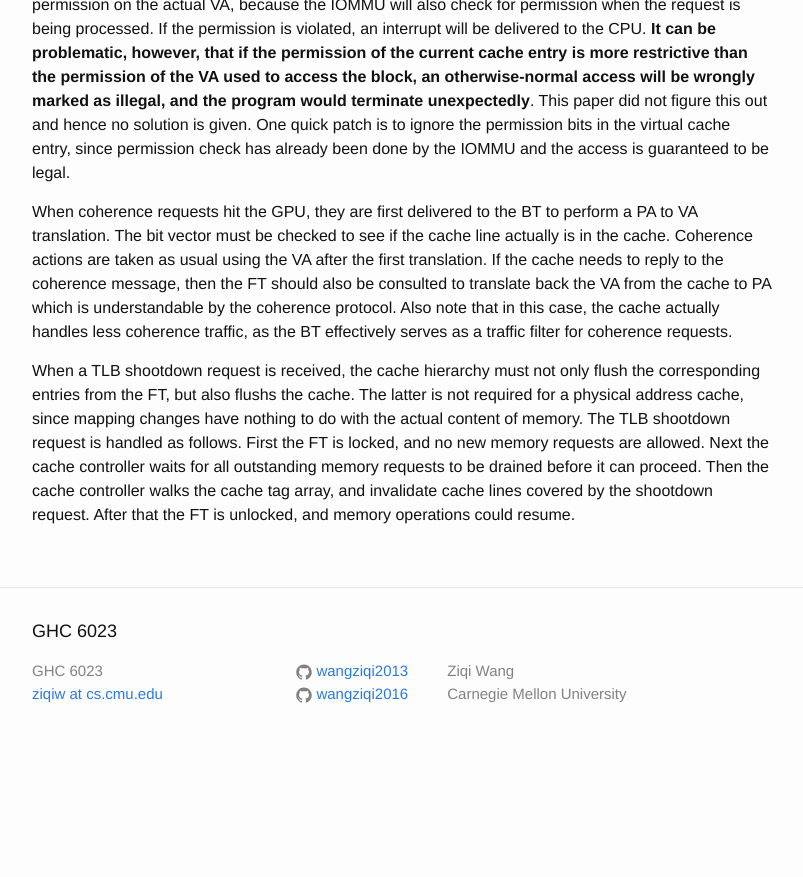
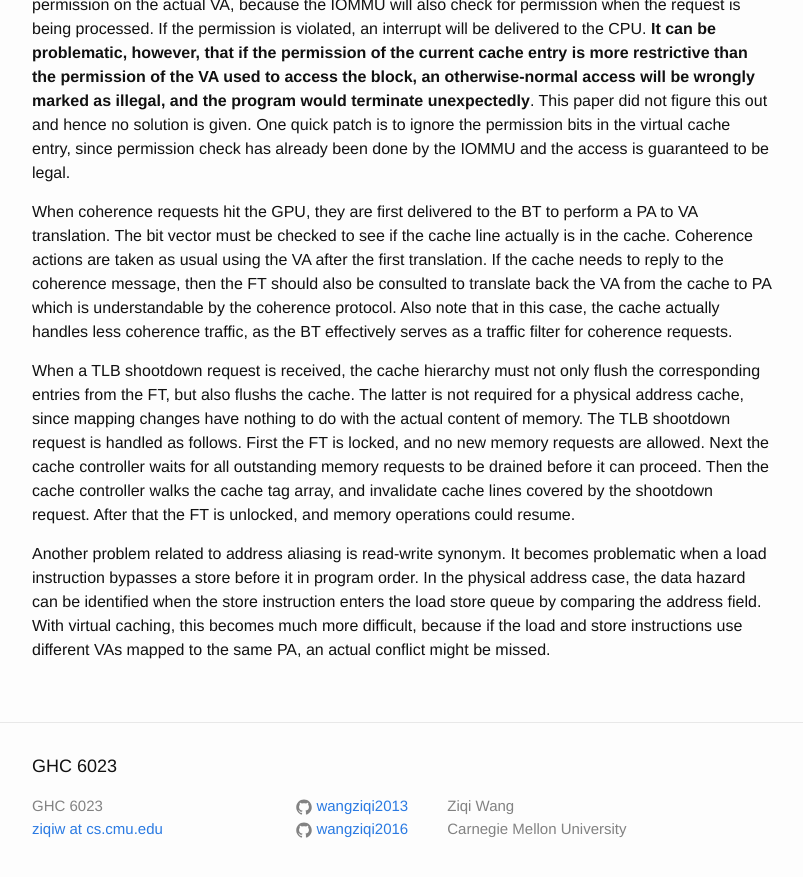
Before and after one commit to wangziqi2013/wangziqi2013.github.io, a Jekyll site: the page built from _posts/2018-12-30-filtering-translation-bandwidth-with-virtual-caching.markdown, in a window 1280 px wide and 900 px high, scrolled down 2317 px. Shown: the top 877 px of the window, without its empty margins (238-1041 px from the left). Built offline with Jekyll 4.4.1, drawn with Linux system fonts in a browser that asks for light colours; before the commit the page ends 3082 px from its top, so only the background shows below that.

Commit message:
Working on load store synonym

```diff
--- a/_posts/2018-12-30-filtering-translation-bandwidth-with-virtual-caching.markdown
+++ b/_posts/2018-12-30-filtering-translation-bandwidth-with-virtual-caching.markdown
@@ -101,3 +101,9 @@ nothing to do with the actual content of memory. The TLB shootdown request is ha
 locked, and no new memory requests are allowed. Next the cache controller waits for all outstanding memory requests to
 be drained before it can proceed. Then the cache controller walks the cache tag array, and invalidate cache lines
 covered by the shootdown request. After that the FT is unlocked, and memory operations could resume.
+
+Another problem related to address aliasing is read-write synonym. It becomes problematic when a load instruction
+bypasses a store before it in program order. In the physical address case, the data hazard can be identified when the
+store instruction enters the load store queue by comparing the address field. With virtual caching, this becomes much
+more difficult, because if the load and store instructions use different VAs mapped to the same PA, an actual
+conflict might be missed.
```
